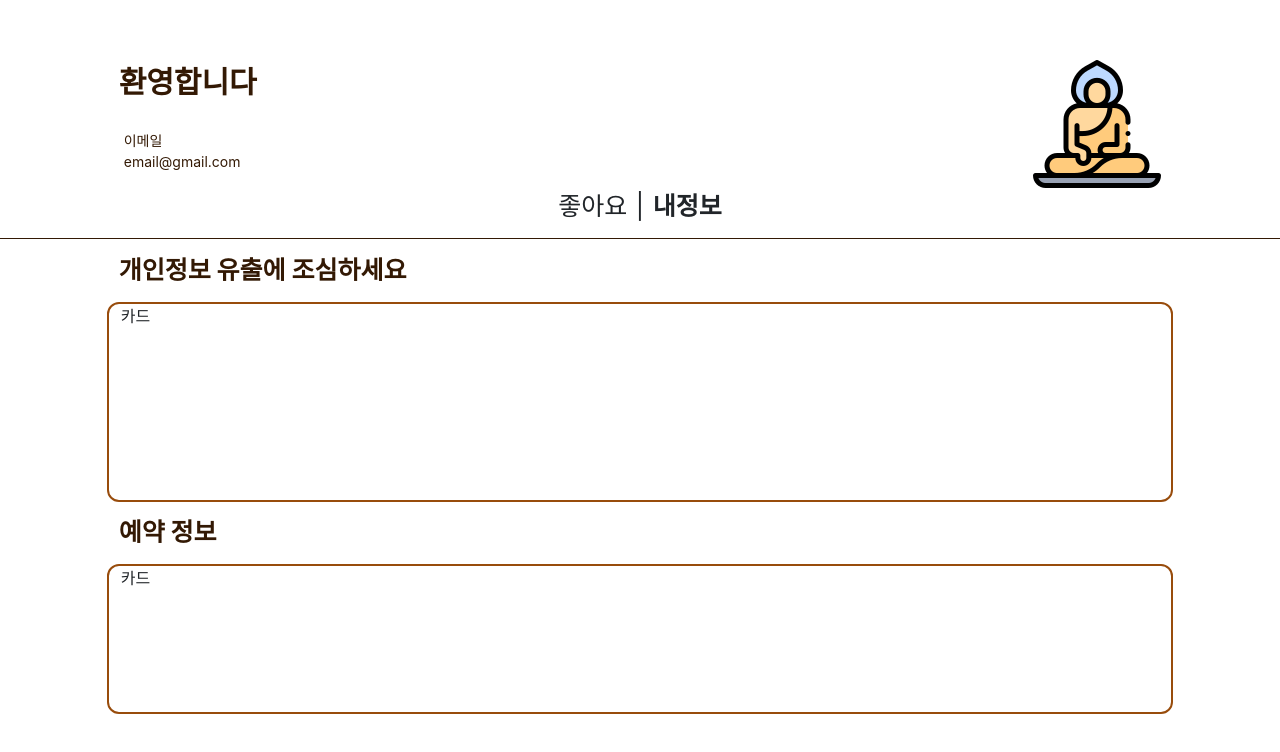
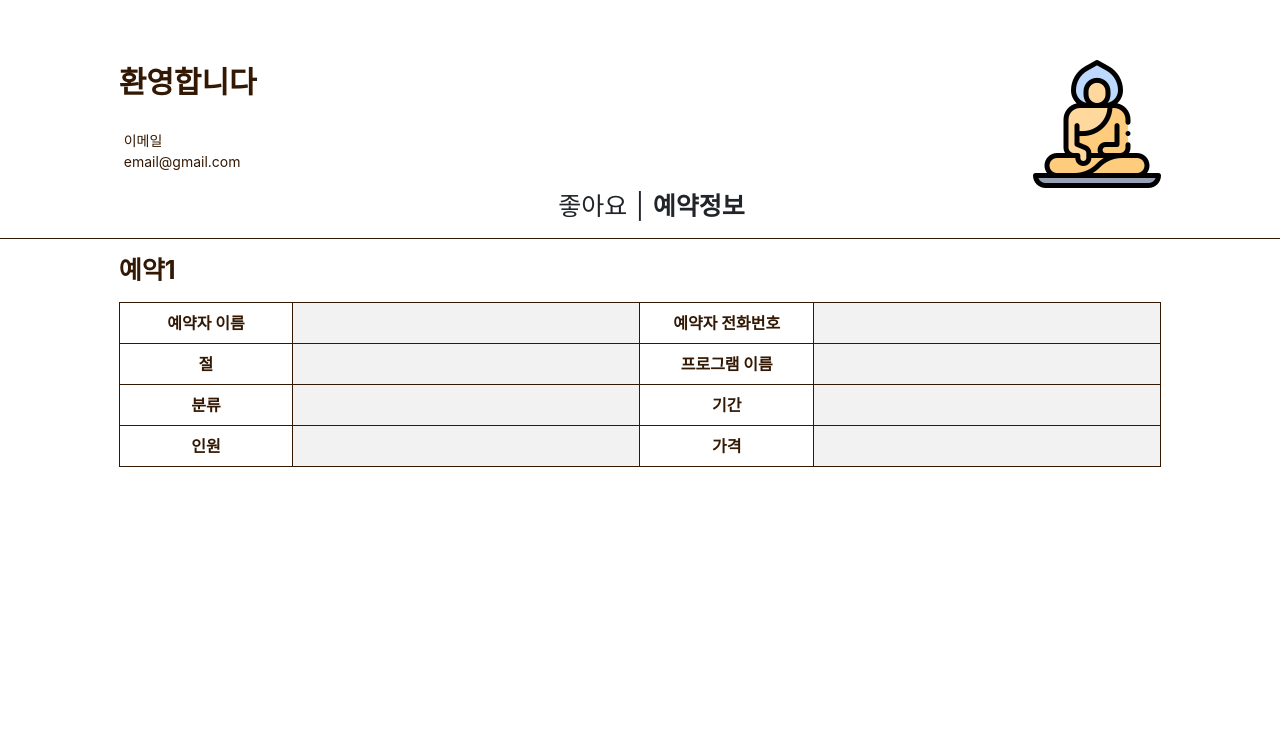
Before and after one commit to jiyoung-B/teamproject-templestay, a Next.js app: page /myinfo in a window 1280 px wide. Shown: the top 752 px of the page. Built offline with nearby package versions, Linux system fonts and the light colour scheme.

Commit message:
마이 페이지 수정

```diff
--- a/pages/likes.js
+++ b/pages/likes.js
@@ -3,12 +3,57 @@ import Row from 'react-bootstrap/Row';
 import Col from 'react-bootstrap/Col';
 import Modal from 'react-bootstrap/Modal';
 import Link from "next/link";
-import {Button, Form} from "react-bootstrap";
-import React, {useState} from "react";
+import {Button, Form, Table} from "react-bootstrap";
+import React, {useEffect, useState} from "react";
 import { temples } from "./utils/temples";
 import MyinfoCommon from "./layout/MyinfoCommon";
 
 export default function Likes () {
+
+    // 지도 부분
+    useEffect(() => {
+        const script = document.createElement('script');
+
+        script.async = true;
+        script.src = `//dapi.kakao.com/v2/maps/sdk.js?appkey=89da95ceb6fd3e9c3e590a9f8786d5e8&libraries=services&autoload=false`;
+
+        document.head.appendChild(script);
+
+        const onLoadKakaoMap = () => {
+            kakao.maps.load(() => {
+                let mapContainer = document.getElementById('map'), // 지도를 표시할 div
+                    mapOption = {
+                        center: new kakao.maps.LatLng(33.450701, 126.570667), // 지도의 중심좌표
+                        level: 3 // 지도의 확대 레벨
+                    };
+
+                // 지도를 표시할 div와  지도 옵션으로  지도를 생성합니다
+                let map = new kakao.maps.Map(mapContainer, mapOption);
+
+                // let geocoder = new kakao.maps.services.Geocoder();
+                //
+                // // 주소로 좌표를 검색합니다
+                // geocoder.addressSearch(temple[0].ADDR, function(result, status) {
+                //
+                //     // 정상적으로 검색이 완료됐으면
+                //     if (status === kakao.maps.services.Status.OK) {
+                //
+                //         let coords = new kakao.maps.LatLng(result[0].y, result[0].x);
+                //
+                //         // 결과값으로 받은 위치를 마커로 표시합니다
+                //         let marker = new kakao.maps.Marker({
+                //             map: map,
+                //             position: coords
+                //         });
+                //
+                //         // 지도의 중심을 결과값으로 받은 위치로 이동시킵니다
+                //         map.setCenter(coords);
+                //     }
+                // });
+            });
+        };
+        script.addEventListener('load', onLoadKakaoMap);
+    }, []);
 
     const [checkedState, setCheckedState] = useState(
         new Array(temples.length).fill(false)
@@ -86,8 +131,6 @@ export default function Likes () {
         location.href = '/book';
     };
 
-    console.log(userinfo.response)
-
     function SelectCompareCnt() {
         let checkboxes = document.querySelectorAll('input[type="checkbox"]');
         let comCnt = 0;
@@ -100,12 +143,16 @@ export default function Likes () {
 
         if (comCnt === 2) {
             return (
-                <table style={{textAlign: "center", border: "1px solid #331904"}}>
+                <Table style={{textAlign: "center", border: "1px solid #331904"}}>
                     <tr style={{height: "40px"}}>
                         <th>{String(userinfo.response[0]).split(',')[0]}</th>
                         <th>{String(userinfo.response[1]).split(',')[0]}</th>
                     </tr>
-                    <tr style={{height: "500px"}}><td colSpan="3">지도</td></tr>
+                    <tr style={{height: "500px"}}>
+                        <td colSpan="2" style={{height: "500px"}}>
+                            <div id="map" key={"map"} style={{height: "100%", width: "100%"}}></div>
+                        </td>
+                    </tr>
                     <tr style={{height: "40px"}}>
                         <td>{String(userinfo.response[0]).split(',')[1]}</td>
                         <td>{String(userinfo.response[1]).split(',')[1]}</td>
@@ -122,7 +169,7 @@ export default function Likes () {
                         <td style={{border: "1px solid white", borderTop: "1px solid #331904", paddingTop: "10px"}}><Button onClick={go2bk}>예약하러 가기</Button></td>
                         <td style={{border: "1px solid white", borderTop: "1px solid #331904", paddingTop: "10px"}}><Button onClick={go2bk}>예약하러 가기</Button></td>
                     </tr>
-                </table>
+                </Table>
             );
         } else if(comCnt === 3) {
             return (
@@ -132,7 +179,11 @@ export default function Likes () {
                         <th>{String(userinfo.response[1]).split(',')[0]}</th>
                         <th>{String(userinfo.response[2]).split(',')[0]}</th>
                     </tr>
-                    <tr style={{height: "500px"}}><td colSpan="3">지도</td></tr>
+                    <tr style={{height: "500px"}}>
+                        <td colSpan="3" style={{height: "500px"}}>
+                            <div id="map" key={"map"} style={{height: "100%", width: "100%"}}></div>
+                        </td>
+                    </tr>
                     <tr style={{height: "40px"}}>
                         <td>{String(userinfo.response[0]).split(',')[1]}</td>
                         <td>{String(userinfo.response[1]).split(',')[1]}</td>
@@ -165,11 +216,11 @@ export default function Likes () {
                 <Row className="lnm">
                     <Col className="likesmenu1 col-6">좋아요</Col>
                     <Col className="bar1 col-1">|</Col>
-                    <Col className="infomenu1 col-5"><Link href='/myinfo'>내정보</Link></Col>
+                    <Col className="infomenu1 col-5"><Link href='/myinfo'>예약정보</Link></Col>
                 </Row>
                 <Row className="likesncom">
-                    <Col className="temples col-9 offset-1" style={{fontSize: "25px"}}>좋아요를 누른 사찰</Col>
-                    <Col>
+                    <Col className="temples col-5 offset-1" style={{fontSize: "25px"}}>좋아요를 누른 사찰</Col>
+                    <Col className="col-5">
                         <>
                             <Button variant="primary" className="combtn" onClick={handleShow}>비교하기</Button>
                             <Modal size="xl" show={show} onHide={handleClose}>
--- a/pages/myinfo.js
+++ b/pages/myinfo.js
@@ -5,7 +5,7 @@ import Link from "next/link";
 import MyinfoCommon from "./layout/MyinfoCommon";
 import Layout from "./layout/Layout";
 import Nav from "./layout/Nav";
-import Likes from "./likes";
+import {Table} from "react-bootstrap";
 
 export default function Myinfo () {
     return (
@@ -15,20 +15,42 @@ export default function Myinfo () {
                 <Row className="lnm2">
                     <Col className="likesmenu2 col-6"><Link href='/likes'>좋아요</Link></Col>
                     <Col className="bar2 col-1">|</Col>
-                    <Col className="infomenu2 col-5">내정보</Col>
+                    <Col className="infomenu2 col-5">예약정보</Col>
                 </Row>
                 <Row className="msg">
-                    <Col className="offset-1">개인정보 유출에 조심하세요</Col>
-                </Row>
-                <Row className="psinfo">
-                    <Col className="col-10 offset-1">카드</Col>
-                </Row>
-                <Row className="msg">
-                    <Col className="offset-1">예약 정보</Col>
+                    <Col className="offset-1">예약1</Col>
                 </Row>
                 <Row className="bkinfo">
-                    <Col className="col-10 offset-1">카드</Col>
-                    {/*!!*/}
+                    <Col className="col-10 offset-1">
+                        <Table striped="columns" bordered className="bkdtb">
+                            <tbody>
+                            <tr>
+                                <th>예약자 이름</th>
+                                <td></td>
+                                <th>예약자 전화번호</th>
+                                <td></td>
+                            </tr>
+                            <tr>
+                                <th>절</th>
+                                <td></td>
+                                <th>프로그램 이름</th>
+                                <td></td>
+                            </tr>
+                            <tr>
+                                <th>분류</th>
+                                <td></td>
+                                <th>기간</th>
+                                <td></td>
+                            </tr>
+                            <tr>
+                                <th>인원</th>
+                                <td></td>
+                                <th>가격</th>
+                                <td></td>
+                            </tr>
+                            </tbody>
+                        </Table>
+                    </Col>
                 </Row>
             </Container>
         </main>
--- a/styles/css/likes.css
+++ b/styles/css/likes.css
@@ -34,6 +34,11 @@
 .likesncom {
     padding-top: 10px;
 }
+.likesncom > div:nth-child(2) {
+    display: flex;
+    justify-content: right;
+    align-items: flex-start;
+}
 
 .tpl {
     margin-bottom: 3%;
@@ -57,6 +62,8 @@
 .combtn {
     border: 1px solid #331904 !important;
     background-color: #331904 !important;
+    display: flex !important;
+    justify-content: right !important;
 }
 .combtn:active {
     border: 1px solid #984C0C !important;
--- a/styles/css/myinfo.css
+++ b/styles/css/myinfo.css
@@ -49,8 +49,19 @@
     margin-bottom: 3%;
 }
 .bkinfo > div:nth-child(1) {
-    border: 2px solid #984C0C;
-    border-radius: 12px;
     min-height: 150px;
     text-align: left;
 }
+
+.bkdtb {   /* 예약 테이블 */
+    border: 1px solid #331904 !important;
+    color: #331904 !important;
+}
+
+.bkdtb th {
+    width: 15% !important;
+    text-align: center;
+}
+.bkdtb td {
+    width: 30% !important;
+}
```
